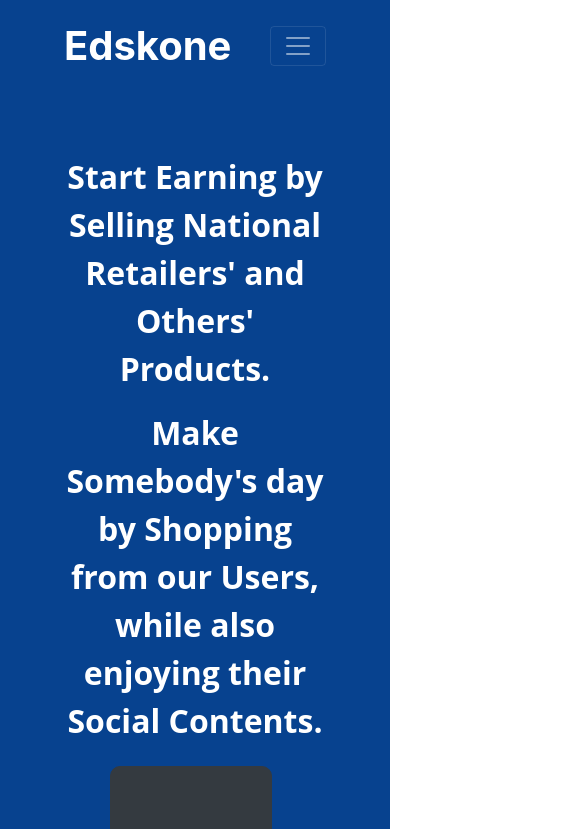
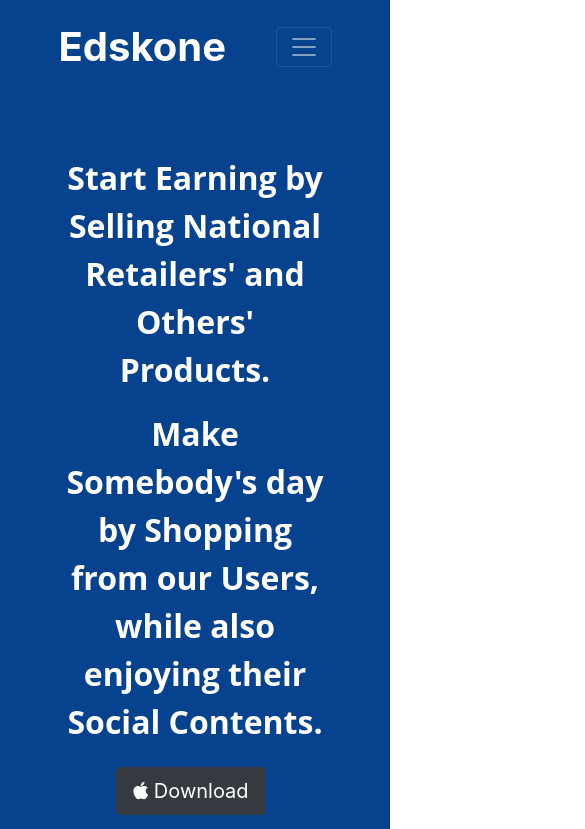
Before and after one commit to ElrB/edskone, a plain HTML site: page index.html in a window 390 px wide. Shown: the top 829 px of the page, 585 px wide, since content can reach past the window. Drawn offline with nearby package versions, Linux system fonts and the light colour scheme.

Commit message:
Update styles.css

```diff
--- a/css/styles.css
+++ b/css/styles.css
@@ -138,20 +138,12 @@ p {
 
   #title {
     text-align: center;
-    padding-left: 2%;
-    padding-right: 2%;
   }
+
   .app-img {
     position: static;
     transform: rotate(0);
     margin-left: 0;
   }
 
-  .btn-lg {
-    padding: 40px 80px;
-    font-size: 80px;
-    border-radius: 10px;
-    width: 35%;
-  }
-
 }
```
